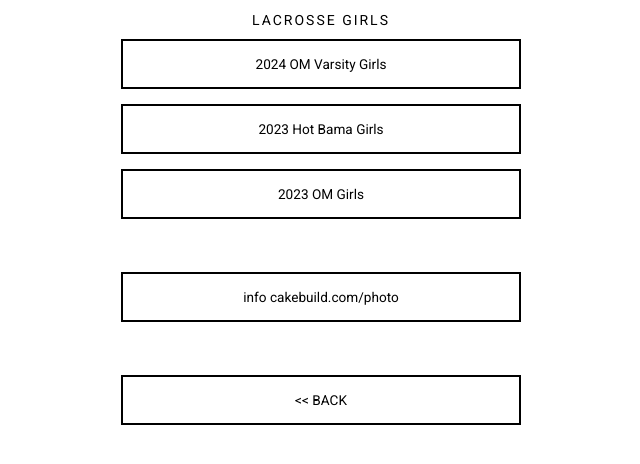
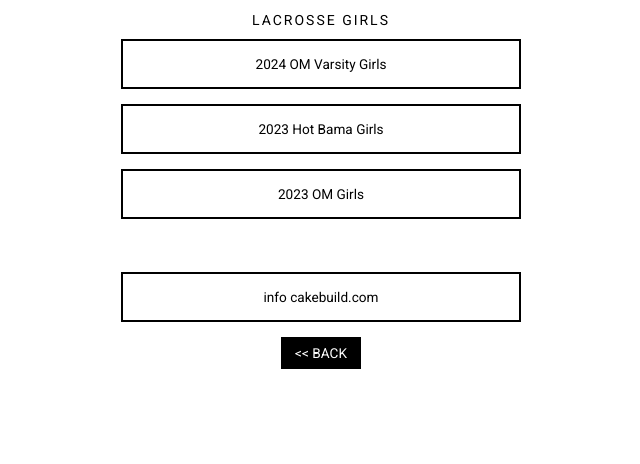
Before and after one commit to cakebuildcom/cakebuildcom.github.io, a plain HTML site: page links/laxgirls.html in a window 1280 px wide. Shown: the whole page, without its empty margins (319-959 px from the left). Drawn offline with Linux system fonts and the light colour scheme.

Commit message:
Refactor links in laxgirls.html
Removed unnecessary line breaks and updated BACK link styling.

```diff
--- a/links/laxgirls.html
+++ b/links/laxgirls.html
@@ -21,12 +21,10 @@
         <a class="Lacrosse" href="https://www.amazon.com/photos/groups/share/JYDuwflKSoiuoPSou7lWhw.ouX-o-fBE4wEiom8DQpBn_">2023 OM Girls</a>
 
 
+    <br><br>
+    <a class="Football" href="https://cakebuild.com">info cakebuild.com</a>
+    <a class="Football" href="https://cakebuildcom.github.io/links/" style="background-color: black; color: white; text-decoration: none; padding: 6px 12px; display: inline-block;"><< BACK</a>
 
-    <br><br>
-    <a class="Football" href="https://cakebuild.com">info cakebuild.com/photo</a>
-
-    <br><br>
-    <a class="BACK" href="https://cakebuildcom.github.io/links/"><< BACK</a>
 
     </body>
 </html>
```
